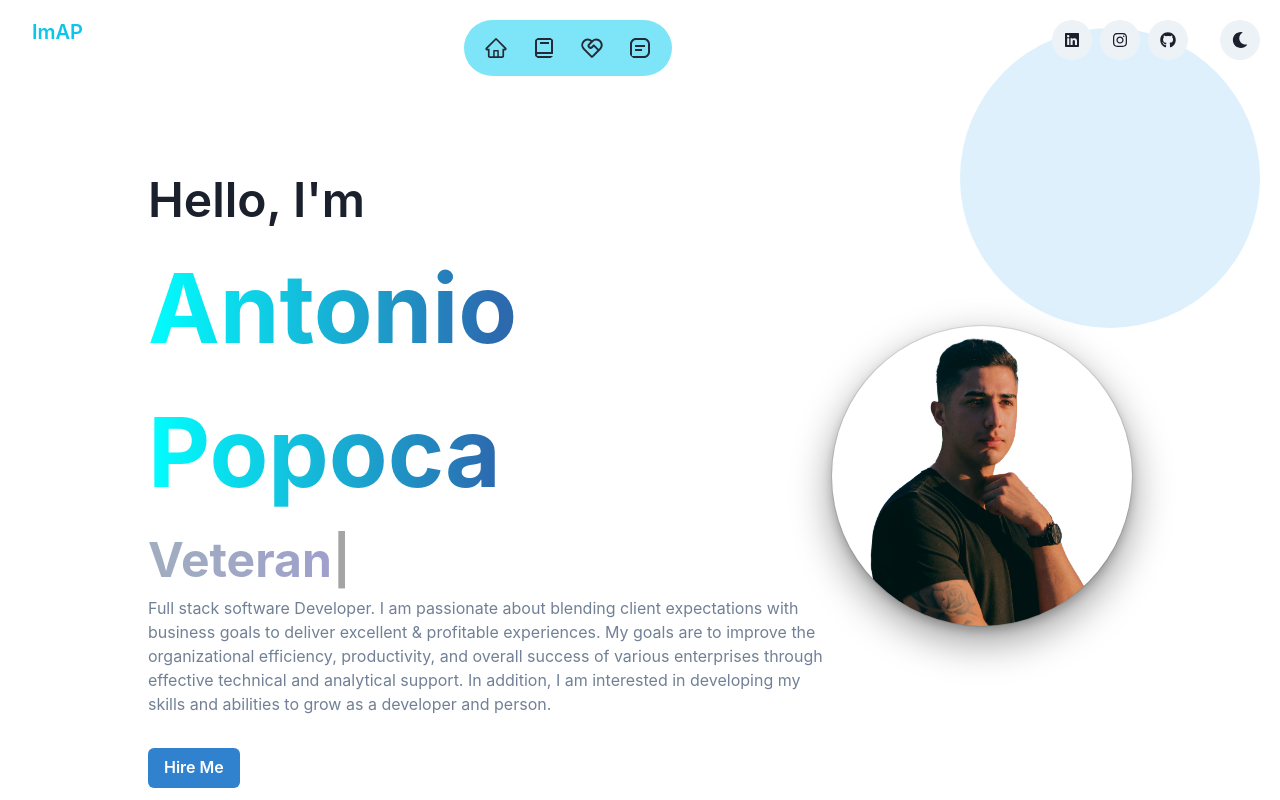
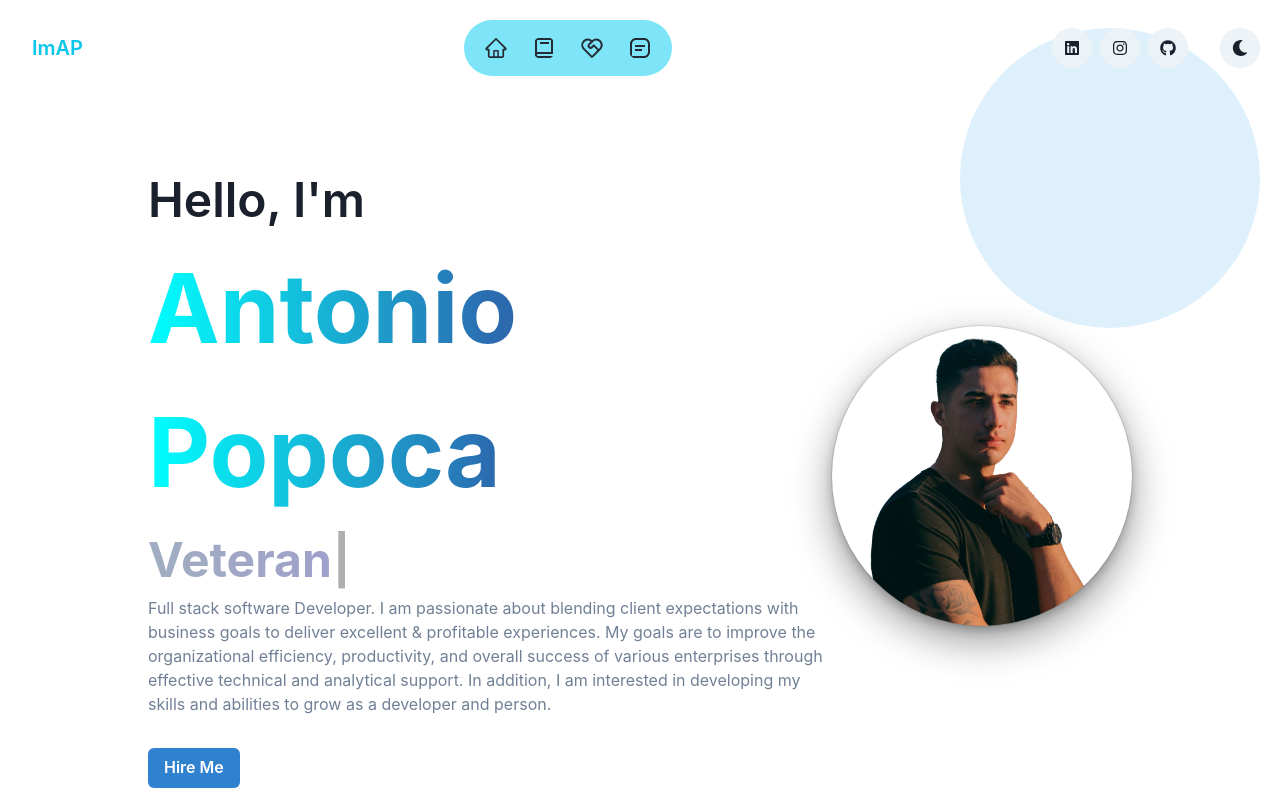
Before and after one commit to albeoanguis1/semi-working-portfolio, a React (Create React App) app: page / in a window 1280 px wide. Shown: the top 800 px of the page. Built offline with nearby package versions, Linux system fonts and the light colour scheme.

Commit message:
navbar align and footer

```diff
--- a/src/App.js
+++ b/src/App.js
@@ -37,7 +37,7 @@ function App() {
 
   return (
     <VStack p={5}>
-      <Flex w="100%" pos="fixed" >
+      <Flex id="navbarflex" w="100%" pos="fixed" >
         <Heading ml="8" size="md" fontWeight='semibold' color="cyan.400">
           ImAP
         </Heading>
--- a/src/app.css
+++ b/src/app.css
@@ -23,3 +23,8 @@
     opacity: 0.95;
     z-index: 1000;
 }
+
+#navbarflex{
+    display: flex;
+    align-items: center;
+}
--- a/src/components/Footer/Footer.js
+++ b/src/components/Footer/Footer.js
@@ -25,8 +25,11 @@ function Footer() {
                 <a href="https://www.linkedin.com/in/antoniopopoca001/" target="_blank" rel="noreferrer" ><IconButton mr="5" as={FaLinkedinIn} p="2" m="1" isRound='true'/></a>
                 <a href="https://github.com/albeoanguis1" target="_blank" rel="noreferrer" ><IconButton ml="5" p="2" m="1" as={FaGithub} isRound="true" /></a>
             </Box>
-            <Box pt="5" className="footer__copyright">
-                <small>&copy; Antonio Popoca 2022. All rights reserved.</small>
+            <Box id="copyrightbox" pt="5" className="footer__copyright">
+                <center>
+                    <small id="small">&copy; Antonio Popoca 2022. All rights reserved.</small><br></br>
+                    <small id="small">This website was build with ReactJS, ChakraUI, and Bootstrap.</small>
+                </center>
             </Box>
         </Container>
 
--- a/src/components/Footer/footer.css
+++ b/src/components/Footer/footer.css
@@ -6,5 +6,12 @@
 }
 
 .link:hover {
-    cursor: pointer;
+    cursor: pointer;}
+
+#copyrightbox{
+    flex: auto;
 }
+
+#small{
+    text-align: center;
+}
```
